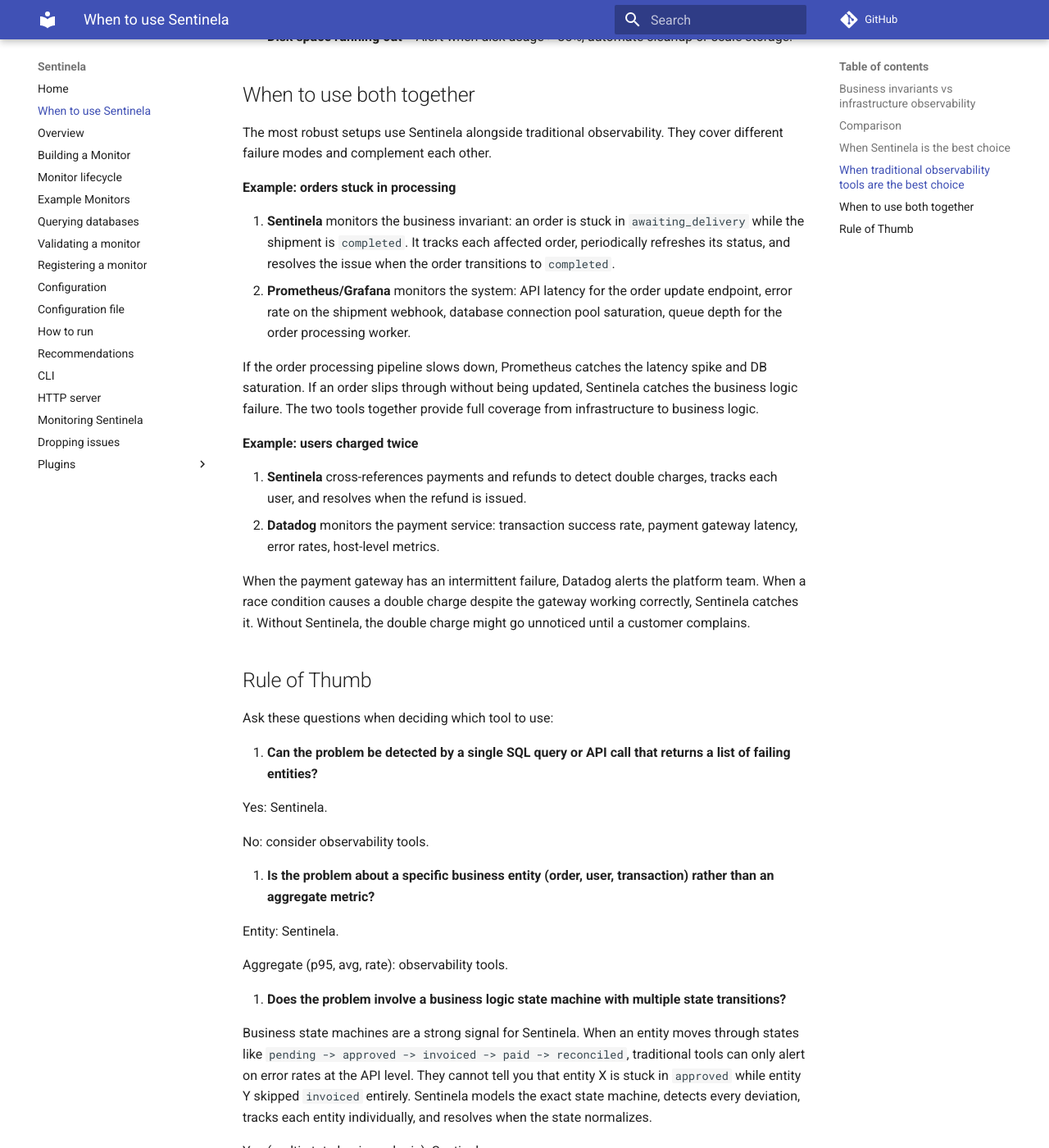
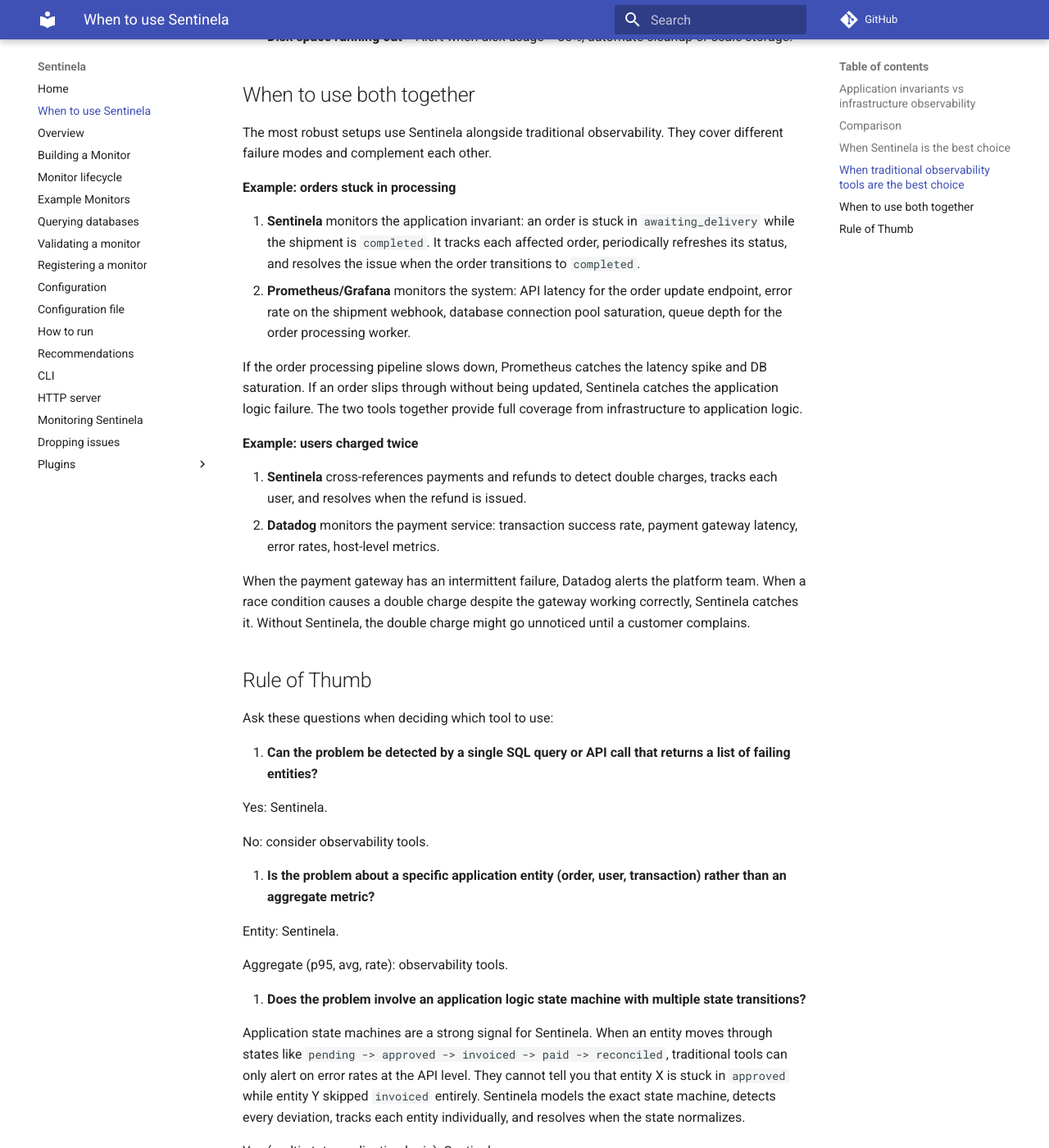
Before and after one commit to GabrielSalla/sentinela, an MkDocs documentation site: the page built from docs/when_to_use_sentinela.md, in a window 1280 px wide and 1400 px high, scrolled down 2796 px. Shown: the whole window at 82% size. Built offline with MkDocs 1.6.1 and Material for MkDocs 9.7.7, drawn with Linux system fonts in a browser that asks for light colours; comment, search, counter and statistics services are not loaded; some of the changed text lies outside the part shown.

Commit message:
change wording from business to application

```diff
--- a/docs/when_to_use_sentinela.md
+++ b/docs/when_to_use_sentinela.md
@@ -1,17 +1,17 @@
 # When to use Sentinela
 
-> **Sentinela answers "Is the business behaving correctly?"**
+> **Sentinela answers "Is the application behaving correctly?"**
 > **Traditional observability tools answer "Is the system behaving correctly?"**
 > Both are complementary, not competing solutions.
 
-Sentinela is optimized for **business invariant monitoring** -- detecting violations of business rules that require correlating data across multiple sources, applying custom logic, and tracking individual entities over time. It is not designed for real-time metric collection, log aggregation, or infrastructure health checks.
+Sentinela is optimized for **application invariant monitoring** -- detecting violations of application rules that require correlating data across multiple sources, applying custom logic, and tracking individual entities over time. It is not designed for real-time metric collection, log aggregation, or infrastructure health checks.
 
-## Business invariants vs infrastructure observability
+## Application invariants vs infrastructure observability
 
-| | Business invariant monitoring | Infrastructure observability |
+| | Application invariant monitoring | Infrastructure observability |
 |---|---|---|
-| **Question** | Is the business process correct? | Is the system healthy? |
-| **Data** | Database records, API responses, business events | CPU, memory, latency, error rates, logs |
+| **Question** | Is the application behavior correct? | Is the system healthy? |
+| **Data** | Database records, API responses, application events | CPU, memory, latency, error rates, logs |
 | **Granularity** | Entity-level (per order, per user, per transaction) | Aggregate (p95 latency, avg CPU, error count) |
 | **Logic** | Complex, multi-step, state-aware | Thresholds on time-series |
 | **Lifecycle** | Track issue until resolved | Alert while condition holds |
@@ -68,10 +68,10 @@
 
 **Example: orders stuck in processing**
 
-1. **Sentinela** monitors the business invariant: an order is stuck in `awaiting_delivery` while the shipment is `completed`. It tracks each affected order, periodically refreshes its status, and resolves the issue when the order transitions to `completed`.
+1. **Sentinela** monitors the application invariant: an order is stuck in `awaiting_delivery` while the shipment is `completed`. It tracks each affected order, periodically refreshes its status, and resolves the issue when the order transitions to `completed`.
 2. **Prometheus/Grafana** monitors the system: API latency for the order update endpoint, error rate on the shipment webhook, database connection pool saturation, queue depth for the order processing worker.
 
-If the order processing pipeline slows down, Prometheus catches the latency spike and DB saturation. If an order slips through without being updated, Sentinela catches the business logic failure. The two tools together provide full coverage from infrastructure to business logic.
+If the order processing pipeline slows down, Prometheus catches the latency spike and DB saturation. If an order slips through without being updated, Sentinela catches the application logic failure. The two tools together provide full coverage from infrastructure to application logic.
 
 **Example: users charged twice**
 
@@ -90,17 +90,17 @@
 
    No: consider observability tools.
 
-2. **Is the problem about a specific business entity (order, user, transaction) rather than an aggregate metric?**
+2. **Is the problem about a specific application entity (order, user, transaction) rather than an aggregate metric?**
 
    Entity: Sentinela.
 
    Aggregate (p95, avg, rate): observability tools.
 
-3. **Does the problem involve a business logic state machine with multiple state transitions?**
+3. **Does the problem involve an application logic state machine with multiple state transitions?**
 
-   Business state machines are a strong signal for Sentinela. When an entity moves through states like `pending -> approved -> invoiced -> paid -> reconciled`, traditional tools can only alert on error rates at the API level. They cannot tell you that entity X is stuck in `approved` while entity Y skipped `invoiced` entirely. Sentinela models the exact state machine, detects every deviation, tracks each entity individually, and resolves when the state normalizes.
+   Application state machines are a strong signal for Sentinela. When an entity moves through states like `pending -> approved -> invoiced -> paid -> reconciled`, traditional tools can only alert on error rates at the API level. They cannot tell you that entity X is stuck in `approved` while entity Y skipped `invoiced` entirely. Sentinela models the exact state machine, detects every deviation, tracks each entity individually, and resolves when the state normalizes.
 
-   Yes (multi-state business logic): Sentinela.
+   Yes (multi-state application logic): Sentinela.
 
    No (simple threshold or static condition): either tool may work.
 
--- a/llms.txt
+++ b/llms.txt
@@ -1,5 +1,5 @@
 # Sentinela — llms.txt
-> Open-source business-logic monitoring in Python. Detects business rule violations and data inconsistencies across databases/APIs by tracking each affected entity until resolved. Complements Prometheus/Grafana/Datadog (system health) by answering "is the business behaving correctly?".
+> Open-source application-logic monitoring in Python. Detects application rule violations and data inconsistencies across databases/APIs by tracking each affected entity until resolved. Complements Prometheus/Grafana/Datadog (system health) by answering "is the application behaving correctly?".
 
 ## Docs
 - [Home](https://gabrielsalla.github.io/sentinela/) — what Sentinela does, search/update/is_solved cycle
--- a/mkdocs.yml
+++ b/mkdocs.yml
@@ -1,5 +1,5 @@
 site_name: Sentinela
-site_description: Open-source business-logic monitoring in Python. Detect business rule violations and data inconsistencies across databases and APIs.
+site_description: Open-source application-logic monitoring in Python. Detect application rule violations and data inconsistencies across databases and APIs.
 site_url: https://gabrielsalla.github.io/sentinela/
 repo_url: https://github.com/GabrielSalla/sentinela
 copyright: Copyright 2024 Gabriel Salla — MIT License
--- a/pyproject.toml
+++ b/pyproject.toml
@@ -1,7 +1,7 @@
 [project]
 name = "sentinela"
 version = "0.8.9"
-description = "Open-source business-logic monitoring in Python: detect business rule violations and data inconsistencies across databases and APIs"
+description = "Open-source application-logic monitoring in Python: detect application rule violations and data inconsistencies across databases and APIs"
 authors = [
     { name = "Gabriel Salla", email = "gabriel.c.salla@gmail.com" },
 ]
@@ -10,6 +10,8 @@
 requires-python = ">=3.12"
 keywords = [
     "monitoring",
+    "application-monitoring",
+    "application-invariant-monitoring",
     "business-monitoring",
     "business-invariant-monitoring",
     "data-quality",
```
Also changed, not shown: README.md (+7 -7 lines), docs/index.md (+4 -4 lines).
